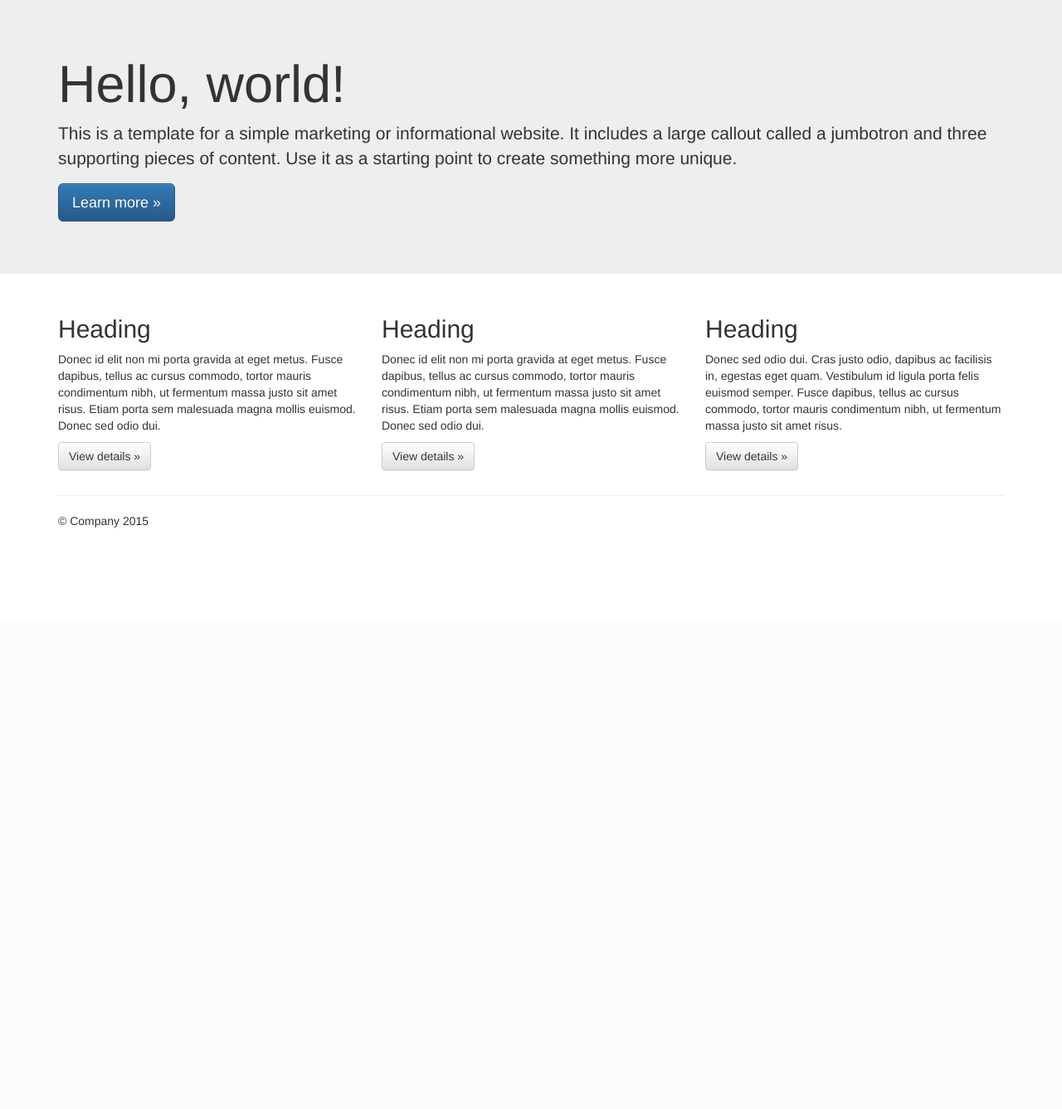
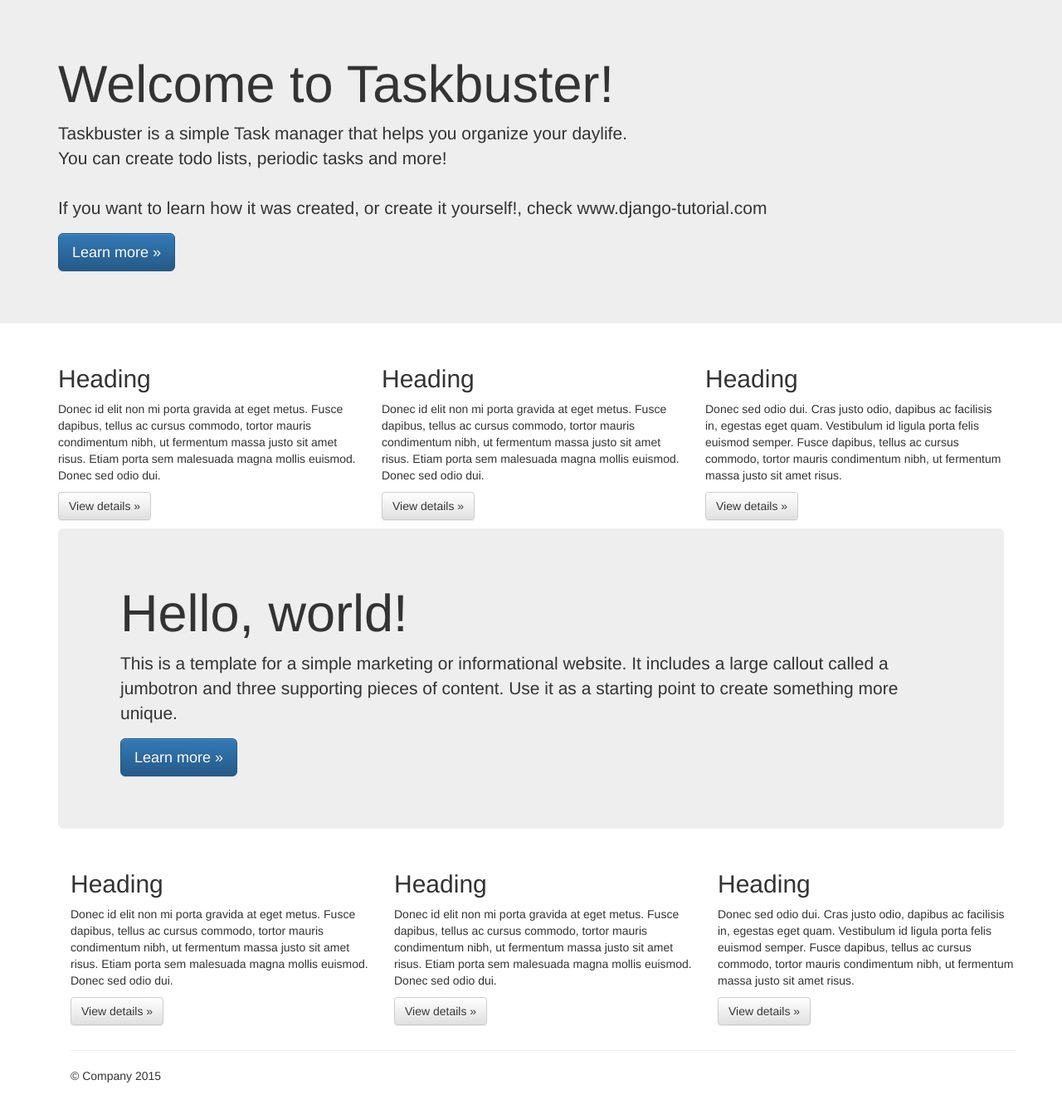
Before and after one commit to davejonesbkk/taskbuster, a Django app: template taskbuster/templates/taskbuster/index.html in a window 1280 px wide. Shown: the part 51-1388 px from the top of the page at 83% size. Before the commit the page ends 687 px from the top, so only its background shows below. Run offline with Django 3.2, Linux system fonts and the light colour scheme; the template is opened without the code that fills it, so the values that code supplies are empty; some libraries are stand-ins or nearby versions.

Commit message:
Part IV and V (up to Localisation) changes

```diff
--- a/taskbuster/templates/base.html
+++ b/taskbuster/templates/base.html
@@ -11,6 +11,7 @@
         <meta charset="utf-8">
         <meta http-equiv="X-UA-Compatible" content="IE=edge,chrome=1">
         <title>{% block head_title %}{% endblock %}</title>
+        <link rel="shortcut icon" href="{% static 'favicon.ico' %}" type="image/x-icon">
         <meta name="description" content="">
         <meta name="viewport" content="width=device-width, initial-scale=1">
 
@@ -28,11 +29,19 @@
 
 
         <script src="js/vendor/modernizr-2.8.3-respond-1.4.2.min.js"></script>
+
+        {% block head_css %}{% endblock %}
+        {% block head_javascript %}{% endblock %}
+
     </head>
+
+
+
     <body>
         <!--[if lt IE 8]>
             <p class="browserupgrade">You are using an <strong>outdated</strong> browser. Please <a href="http://browsehappy.com/">upgrade your browser</a> to improve your experience.</p>
         <![endif]-->
+    {% block navbar %}
     <nav class="navbar navbar-inverse navbar-fixed-top" role="navigation">
       <div class="container">
         <div class="navbar-header">
@@ -57,6 +66,9 @@
         </div><!--/.navbar-collapse -->
       </div>
     </nav>
+    {% endblock %}
+
+    {% block content %}{% endblock %}
 
     <!-- Main jumbotron for a primary marketing message or call to action -->
     <div class="jumbotron">
@@ -108,5 +120,6 @@
             r.parentNode.insertBefore(e,r)}(window,document,'script','ga'));
             ga('create','UA-XXXXX-X','auto');ga('send','pageview');
         </script>
+        {% block footer_javascript %}{% endblock %}
     </body>
 </html>
--- a/taskbuster/templates/taskbuster/index.html
+++ b/taskbuster/templates/taskbuster/index.html
@@ -1,2 +1,36 @@
 {% extends "base.html" %}
+{% load i18n %}
 {% block head_title %}Taskbuster Django Tutorial{% endblock %}
+
+{% block content %}
+<!-- Main jumbotron for a primary marketing message or call to action -->
+    <div class="jumbotron">
+      <div class="container">
+        <h1>{% trans "Welcome to Taskbuster!" %}</h1>
+        <p>{% blocktrans %}Taskbuster is a simple Task manager that helps you organize your daylife. </br> You can create todo lists, periodic tasks and more! </br></br> If you want to learn how it was created, or create it yourself!, check www.django-tutorial.com{% endblocktrans %}</p>
+
+        <p><a class="btn btn-primary btn-lg" href="#" role="button">Learn more &raquo;</a></p>
+      </div>
+    </div>
+
+    <div class="container">
+      <!-- Example row of columns -->
+      <div class="row">
+        <div class="col-md-4">
+          <h2>Heading</h2>
+          <p>Donec id elit non mi porta gravida at eget metus. Fusce dapibus, tellus ac cursus commodo, tortor mauris condimentum nibh, ut fermentum massa justo sit amet risus. Etiam porta sem malesuada magna mollis euismod. Donec sed odio dui. </p>
+          <p><a class="btn btn-default" href="#" role="button">View details &raquo;</a></p>
+        </div>
+        <div class="col-md-4">
+          <h2>Heading</h2>
+          <p>Donec id elit non mi porta gravida at eget metus. Fusce dapibus, tellus ac cursus commodo, tortor mauris condimentum nibh, ut fermentum massa justo sit amet risus. Etiam porta sem malesuada magna mollis euismod. Donec sed odio dui. </p>
+          <p><a class="btn btn-default" href="#" role="button">View details &raquo;</a></p>
+       </div>
+        <div class="col-md-4">
+          <h2>Heading</h2>
+          <p>Donec sed odio dui. Cras justo odio, dapibus ac facilisis in, egestas eget quam. Vestibulum id ligula porta felis euismod semper. Fusce dapibus, tellus ac cursus commodo, tortor mauris condimentum nibh, ut fermentum massa justo sit amet risus.</p>
+          <p><a class="btn btn-default" href="#" role="button">View details &raquo;</a></p>
+        </div>
+      </div>
+
+{% endblock %}
--- a/taskbuster/test.py
+++ b/taskbuster/test.py
@@ -2,13 +2,19 @@
 
 from django.test import TestCase
 from django.core.urlresolvers import reverse
+from django.utils.translation import activate
+
 
 class TestHomePage(TestCase):
 
 	def test_uses_index_template(self):
+		activate('en')
+
 		response = self.client.get(reverse("home"))
 		self.assertTemplateUsed(response, "taskbuster/index.html")
 
 	def test_uses_base_template(self):
+		activate('en')
+
 		response = self.client.get(reverse("home"))
 		self.assertTemplateUsed(response, "base.html")
--- a/taskbuster/urls.py
+++ b/taskbuster/urls.py
@@ -14,13 +14,24 @@ Including another URLconf
     2. Add a URL to urlpatterns:  url(r'^blog/', include('blog.urls'))
 """
 
-from.views import home
 
-from django.conf.urls import url
+# _*_ coding: utf-8 _*_
+from django.conf.urls import include, url
 from django.contrib import admin
+from django.conf.urls.i18n import i18n_patterns
+from .views import home, home_files
+
 
 urlpatterns = [
 
-    url(r'^admin/', admin.site.urls),
-    url(r'^$', home, name='home'),
+	url(r'^(?P<filename>(robots.txt)|(humans.txt))$',
+    	home_files, name='home-files'),
+	url(r'i18n/', include('django.conf.urls.i18n')),
 ]
+
+urlpatterns += i18n_patterns(
+
+	url(r'^$', home, name='home'),
+	url(r'^admin/', include(admin.site.urls)),
+
+)
--- a/taskbuster/views.py
+++ b/taskbuster/views.py
@@ -4,3 +4,6 @@ from django.shortcuts import render
 
 def home(request):
 	return render(request, "taskbuster/index.html", {})
+
+def home_files(request, filename):
+	return render(request, filename, {}, content_type='text/plain')
```
Also changed, not shown: functional_tests/test_all_users.py (+17 -1 lines), taskbuster/settings/base.py (+14 -0 lines), taskbuster/locale/ca/LC_MESSAGES/django.po (added), 2 other files.
